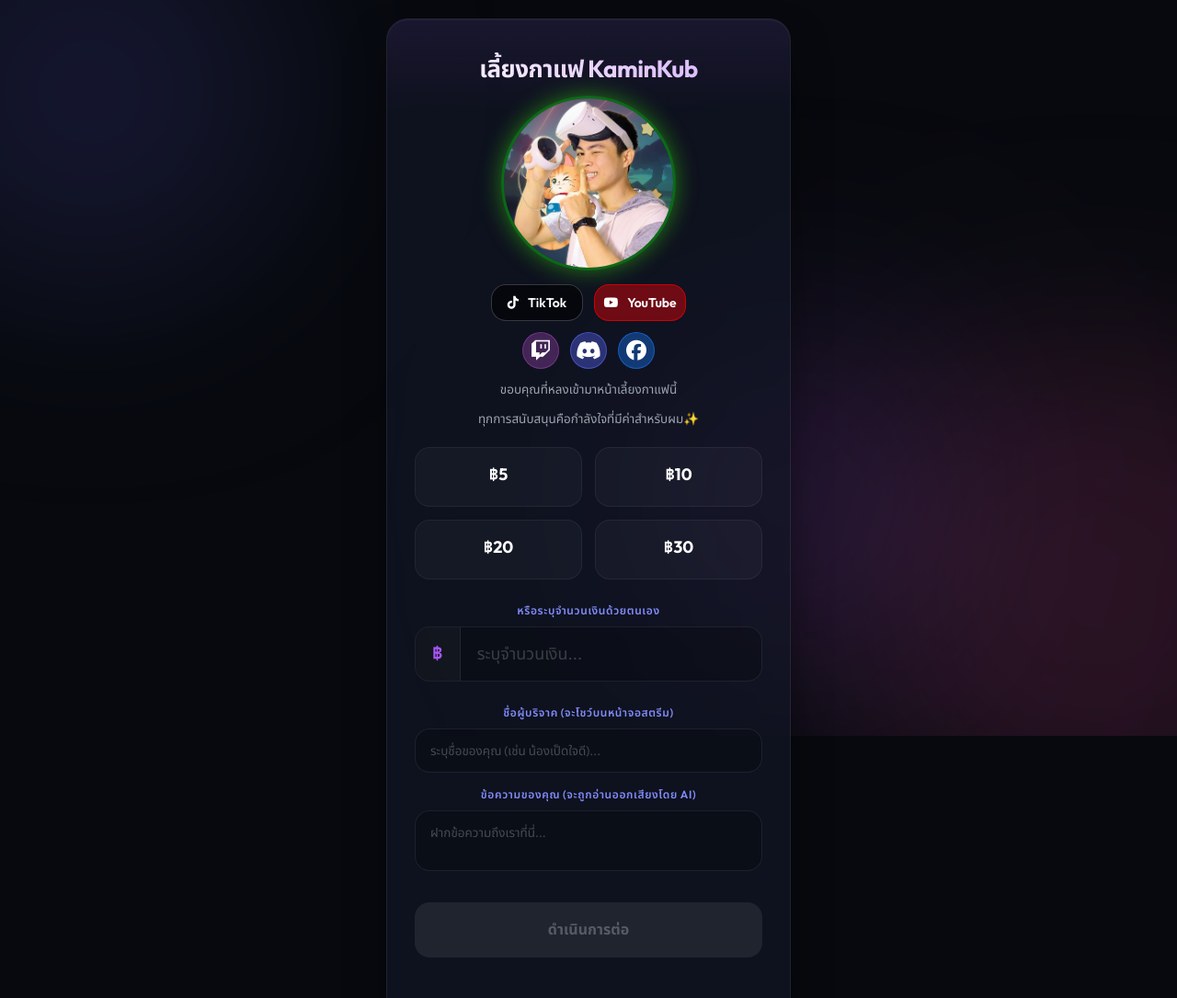
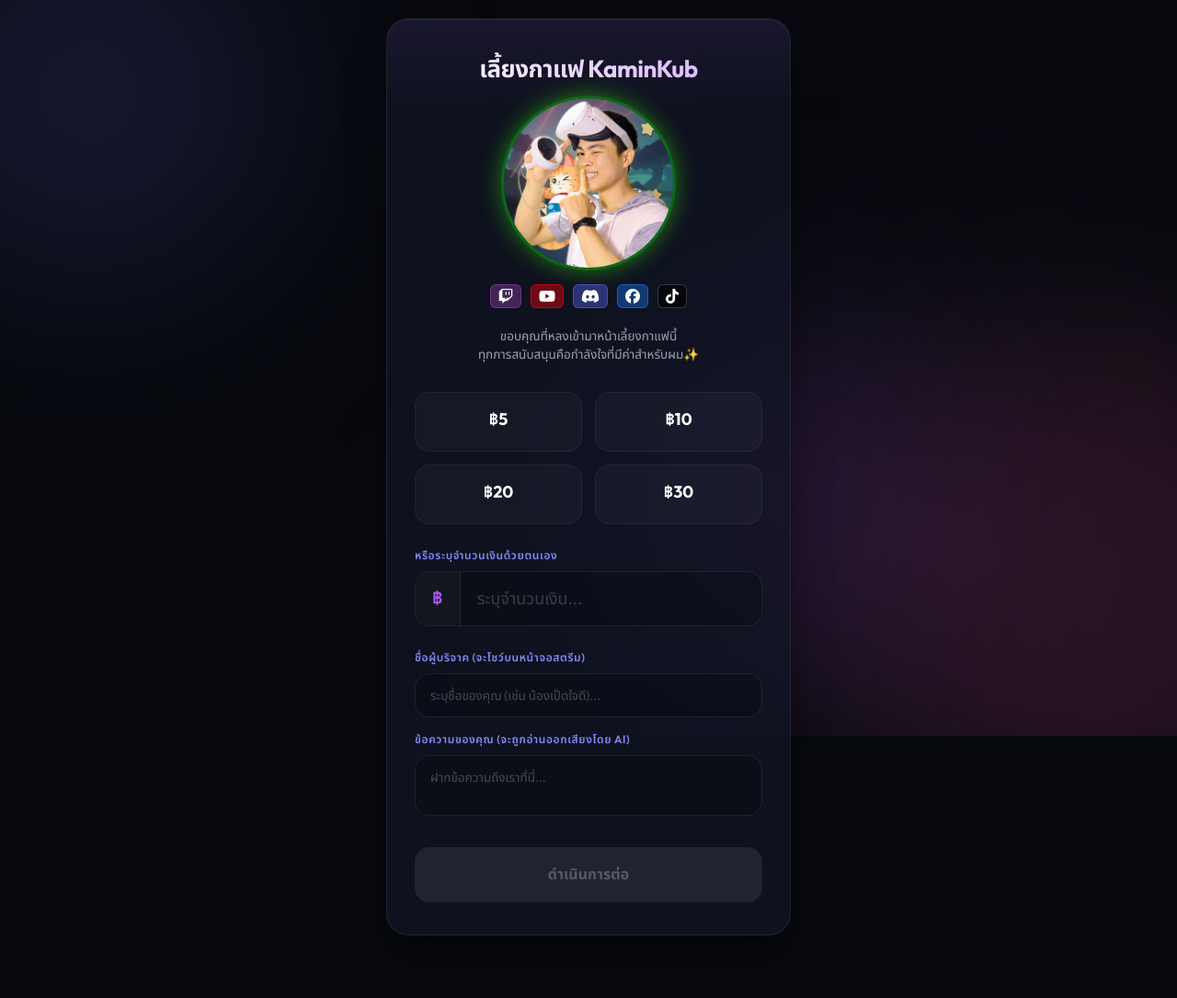
Before and after one commit to suralism/beam-donate, a website: page public/index.html in a window 1280 px wide. Shown: the top 1085 px of the page at 92% size. After the commit the page ends 1037 px from the top, so only its background shows below. Drawn offline with Linux system fonts and the light colour scheme.

Commit message:
Recover index (Social Button)

```diff
--- a/public/index.html
+++ b/public/index.html
@@ -25,30 +25,21 @@
 <div class="header">
   <h1>เลี้ยงกาแฟ KaminKub</h1>
   <img src="avatar.jpg" class="glowing-avatar" alt="Profile">
-
-  <!-- แผงโซเชียลแบบจัดระเบียบใหม่ -->
-  <div class="social-links-wrapper">
-
-    <!-- แถวบน: แพลตฟอร์มหลัก 2 ปุ่มเด่น (เน้นขนาดใหญ่) -->
-    <div class="social-featured-row">
-      <a href="https://www.tiktok.com/@KaminKub" target="_blank" class="social-btn tiktok-featured">
-        <i class="fa-brands fa-tiktok"></i> <span>TikTok</span>
-      </a>
-      <a href="https://youtube.com/@kaminkub" target="_blank" class="social-btn youtube-featured">
-        <i class="fa-brands fa-youtube"></i> <span>YouTube</span>
-      </a>
-    </div>
-
-    <!-- แถวล่าง: แพลตฟอร์มรอง 3 ปุ่มไอคอน (เรียงกันสวยๆ ด้านล่าง) -->
-    <div class="social-sub-row">
-      <a href="https://twitch.tv/kaminkub" target="_blank" class="social-btn twitch-sub" title="Twitch">
+  <div class="social-links-grid">
+    <a href="https://twitch.tv/kaminkub" target="_blank" class="social-btn twitch">
       <i class="fa-brands fa-twitch"></i>
     </a>
-      <a href="https://discord.gg/RfxgxrAEvn" target="_blank" class="social-btn discord-sub" title="Discord">
+    <a href="https://youtube.com/@kaminkub" target="_blank" class="social-btn youtube">
+      <i class="fa-brands fa-youtube"></i>
+    </a>
+    <a href="https://discord.gg/yourlink" target="_blank" class="social-btn discord">
       <i class="fa-brands fa-discord"></i>
     </a>
-      <a href="https://www.facebook.com/LodastGamer" target="_blank" class="social-btn facebook-sub" title="Facebook">
+    <a href="https://www.facebook.com/LodastGamer" target="_blank" class="social-btn facebook">
       <i class="fa-brands fa-facebook"></i>
+    </a>
+    <a href="https://www.tiktok.com/@KaminKub" target="_blank" class="social-btn tiktok">
+      <i class="fa-brands fa-tiktok"></i>
     </a>
   </div>
   <p class="subtitle">ขอบคุณที่หลงเข้ามาหน้าเลี้ยงกาแฟนี้</p>
--- a/public/style.css
+++ b/public/style.css
@@ -190,78 +190,45 @@ body {
   -webkit-text-fill-color: transparent;
 }
 
-/* Social Buttons Layout */
-.social-links-wrapper {
+/* Social Buttons Grid */
+.social-links-grid {
   display: flex;
-  flex-direction: column;
-  align-items: center;
-  gap: 12px;
+  flex-wrap: wrap;
+  justify-content: center;
+  gap: 10px;
   margin-bottom: 20px;
 }
 
-.social-featured-row {
+.social-btn {
   display: flex;
-  gap: 12px;
-  width: 100%;
-  justify-content: center;
-}
-
-.social-sub-row {
-  display: flex;
-  gap: 12px;
-  justify-content: center;
-}
-
-.social-btn {
-  display: inline-flex;
   align-items: center;
-  justify-content: center;
+  gap: 4px;
+  padding: 4px 8px;
+  border-radius: 6px;
+  font-size: 12px;
+  font-weight: 600;
   text-decoration: none;
   color: #ffffff;
   transition: var(--transition-smooth);
+  border: 1px solid rgba(255, 255, 255, 0.1);
   backdrop-filter: blur(5px);
-  border: 1px solid rgba(255, 255, 255, 0.1);
 }
 
-/* Featured Buttons (TikTok & YouTube) */
-.social-btn[class*='-featured'] {
-  flex: 1;
-  max-width: 100px;
-  padding: 10px 15px;
-  border-radius: var(--border-radius-md);
-  font-size: 14px;
-  font-weight: 600;
-  gap: 10px;
+.social-btn i {
+  font-size: 16px;
 }
 
-.tiktok-featured {
-  background: rgba(0, 0, 0, 0.6);
-  border-color: rgba(255, 255, 255, 0.2);
-}
-
-.youtube-featured {
-  background: rgba(255, 0, 0, 0.4);
-  border-color: rgba(255, 0, 0, 0.6);
-}
-
-/* Sub Buttons (Twitch, Discord, Facebook) */
-.social-btn[class*='-sub'] {
-  width: 40px;
-  height: 40px;
-  border-radius: 50%;
-  font-size: 22px;
-}
-
-.twitch-sub { background: rgba(146, 65, 165, 0.4); border-color: rgba(146, 65, 165, 0.6); }
-.discord-sub { background: rgba(88, 101, 242, 0.4); border-color: rgba(88, 101, 242, 0.6); }
-.facebook-sub { background: rgba(24, 119, 242, 0.4); border-color: rgba(24, 119, 242, 0.6); }
+.social-btn.twitch { background: rgba(146, 65, 165, 0.4); border-color: rgba(146, 65, 165, 0.6); }
+.social-btn.youtube { background: rgba(255, 0, 0, 0.4); border-color: rgba(255, 0, 0, 0.6); }
+.social-btn.discord { background: rgba(88, 101, 242, 0.4); border-color: rgba(88, 101, 242, 0.6); }
+.social-btn.facebook { background: rgba(24, 119, 242, 0.4); border-color: rgba(24, 119, 242, 0.6); }
+.social-btn.tiktok { background: rgba(0, 0, 0, 0.6); border-color: rgba(255, 255, 255, 0.2); }
 
 .social-btn:hover {
   transform: translateY(-3px);
   filter: brightness(1.2);
   box-shadow: 0 5px 15px rgba(0, 0, 0, 0.3);
 }
-
 
 .subtitle {
   color: var(--text-muted);
```
Lines whose indentation alone changed are shown as unchanged.
